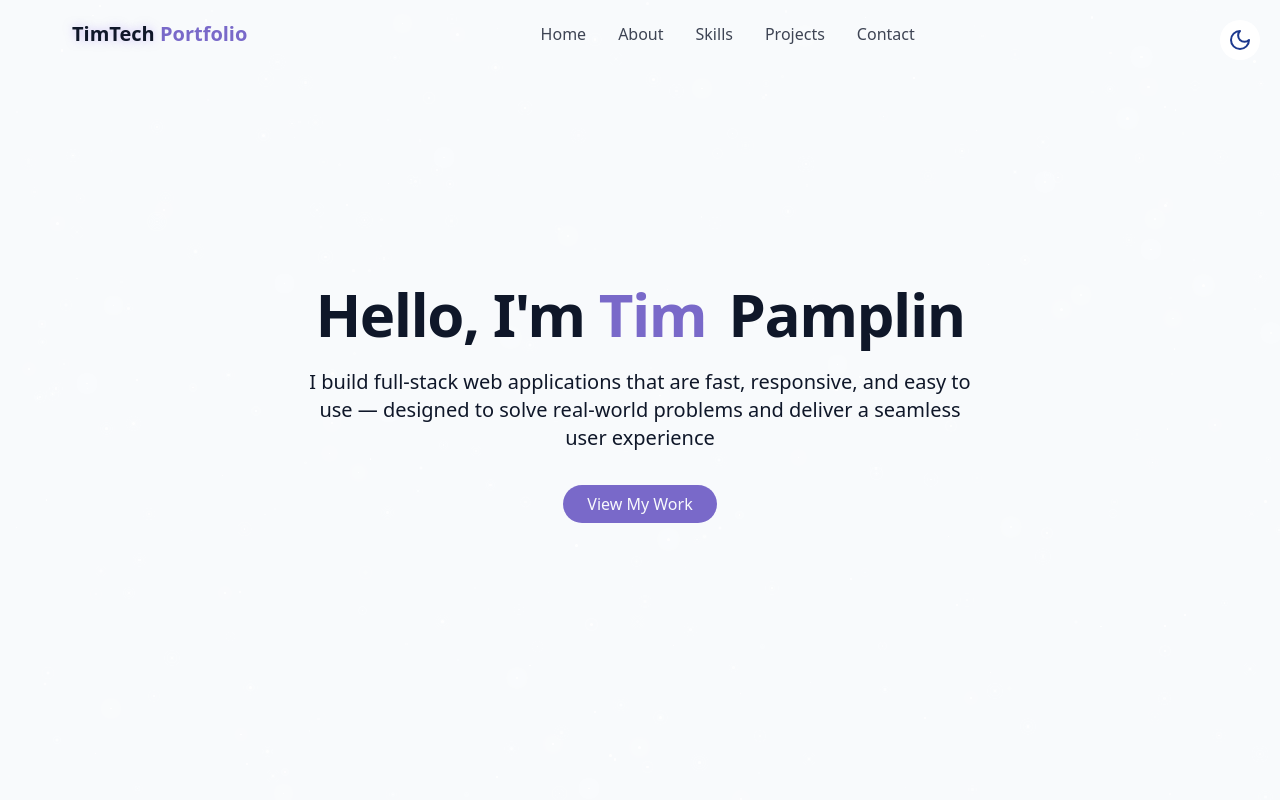
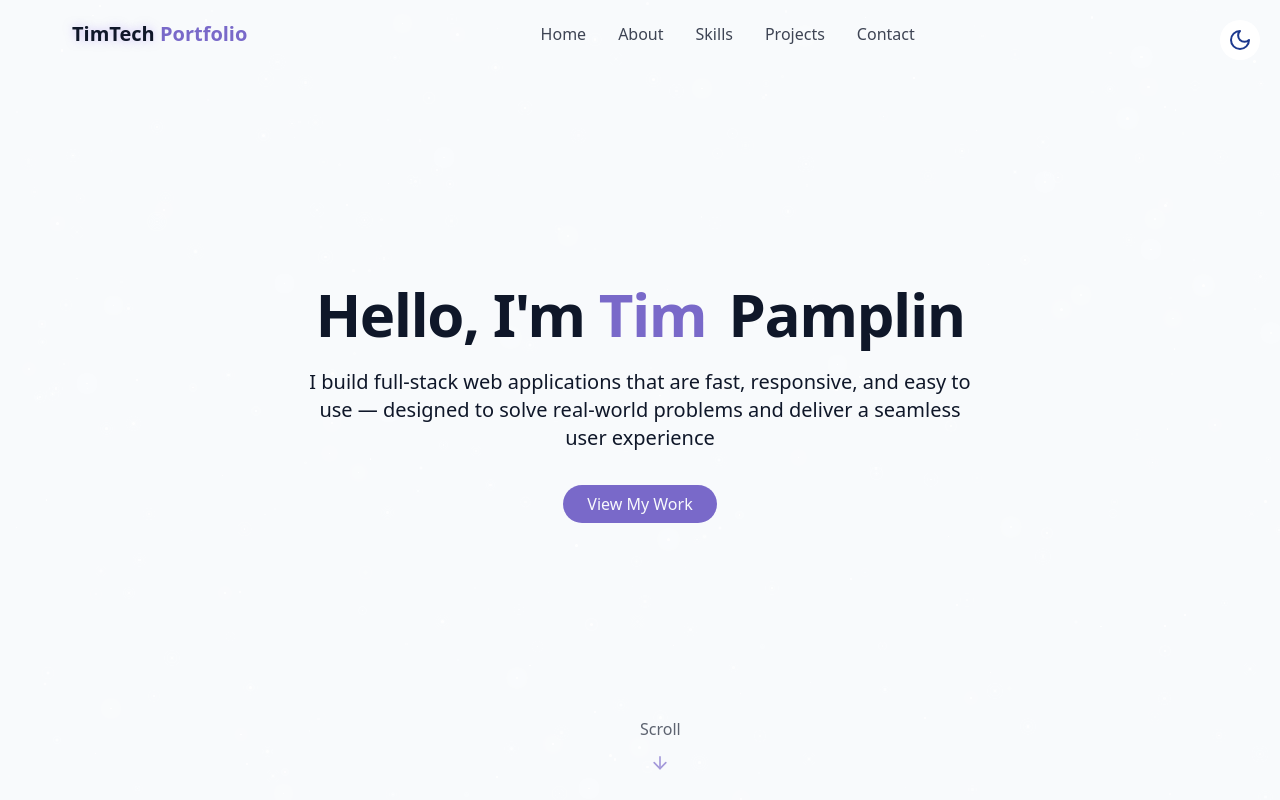
Before and after one commit to tpamplin/react-portfolio-site, a React (Vite) app: page / in a window 1280 px wide. Built offline with nearby package versions, Linux system fonts and the light colour scheme.

Commit message:
add scroll indicator

```diff
--- a/src/components/HeroSection.jsx
+++ b/src/components/HeroSection.jsx
@@ -1,3 +1,4 @@
+import { ArrowDown } from "lucide-react"
 
 
 export const HeroSection = () => {
@@ -20,6 +21,13 @@ export const HeroSection = () => {
                     </div>
                 </div>
 
+                <div className="absolute opacity-0 bottom-8 left-1/2 tranform-translate-x-1/2 flex flex-col items-center  animate-fade-in-delay-5">
+                    <div className="animate-bounce ">
+                        <span className="text-small text-muted-foreground mb-2"> Scroll </span>
+                        <ArrowDown className="h-5 w-5 text-primary mx-auto mt-3" />
+                    </div>
+                </div>
+
             </div>
         </section>
     )
--- a/src/index.css
+++ b/src/index.css
@@ -17,6 +17,7 @@
     --animate-fade-in-delay-2: fade-in 2s ease-out 1s forwards;
     --animate-fade-in-delay-3: fade-in 2s ease-out 1.5s forwards;
     --animate-fade-in-delay-4: fade-in 2s ease-out 3s forwards;
+    --animate-fade-in-delay-5: fade-in 1s ease-out 5s forwards;
     --animate-meteor: meteor 5s linear infinite;
 
     @keyframes float {
```
